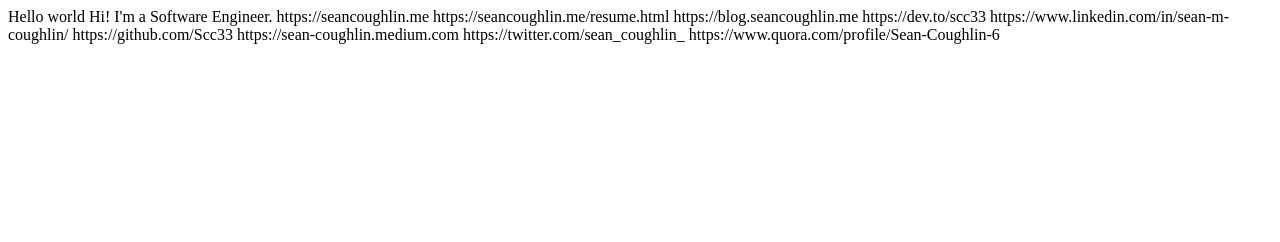
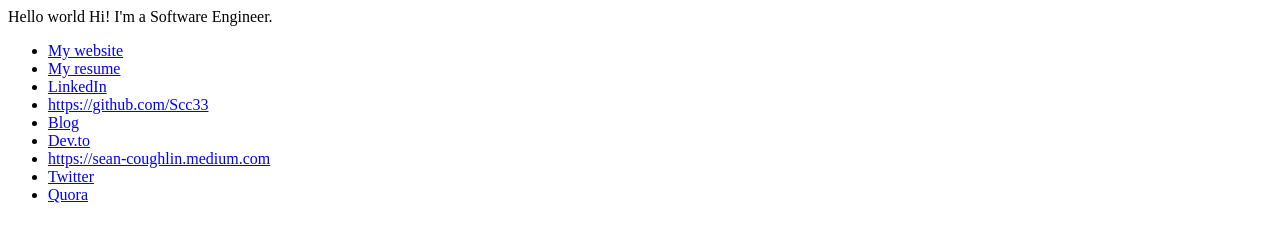
Before and after one commit to Scc33/link-home, a plain HTML site: page index.html in a window 1280 px wide. Drawn offline with Linux system fonts and the light colour scheme.

Commit message:
Link links

```diff
--- a/index.html
+++ b/index.html
@@ -17,13 +17,15 @@
 Hello world
 Hi! I'm a Software Engineer.
 
-https://seancoughlin.me
-https://seancoughlin.me/resume.html
-https://blog.seancoughlin.me
-https://dev.to/scc33
-https://www.linkedin.com/in/sean-m-coughlin/
-https://github.com/Scc33
-https://sean-coughlin.medium.com
-https://twitter.com/sean_coughlin_
-https://www.quora.com/profile/Sean-Coughlin-6
+<ul>
+<li><a href="https://seancoughlin.me">My website</a></li>
+<li><a href="https://seancoughlin.me/resume.html">My resume</a></li>
+<li><a href="https://www.linkedin.com/in/sean-m-coughlin/">LinkedIn</a></li>
+<li><a href="GitHub">https://github.com/Scc33</a></li>
+<li><a href="https://blog.seancoughlin.me">Blog</a></li>
+<li><a href="https://dev.to/scc33">Dev.to</a></li>
+<li><a href="Medium">https://sean-coughlin.medium.com</a></li>
+<li><a href="https://twitter.com/sean_coughlin_">Twitter</a></li>
+<li><a href="https://www.quora.com/profile/Sean-Coughlin-6">Quora</a></li>
+</ul>
 </body>
```
